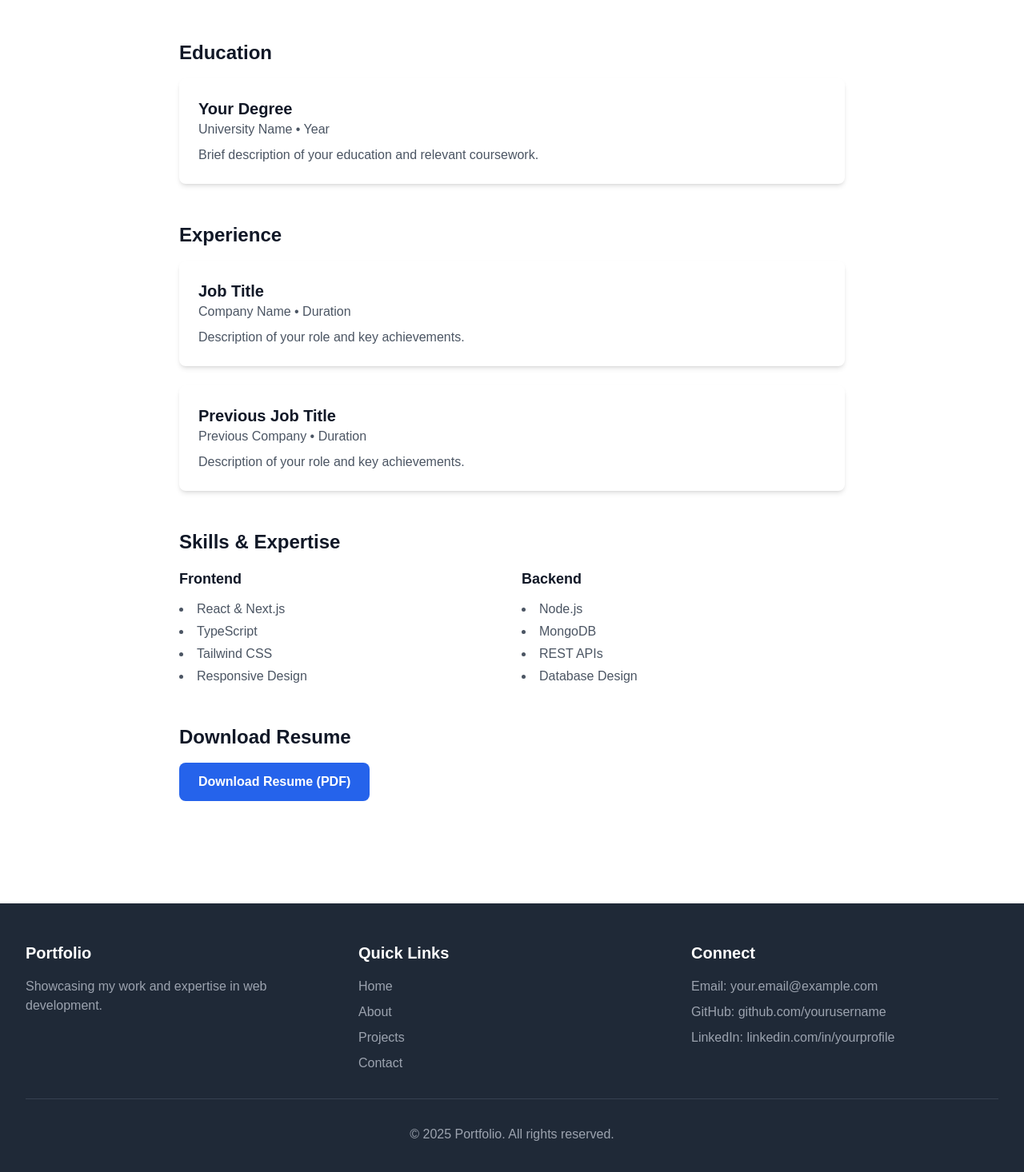
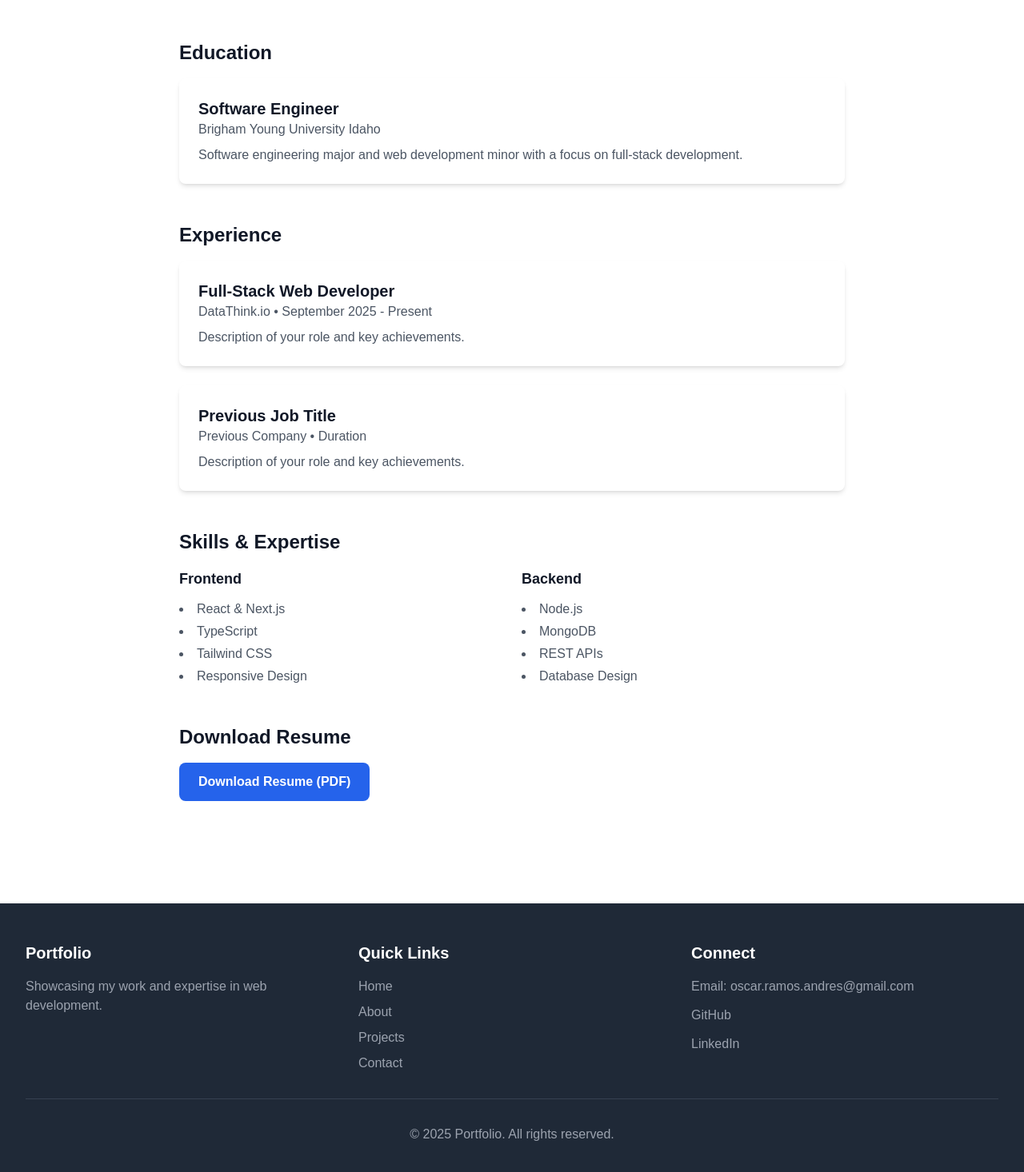
Before and after one commit to Elchamos64/Portfoliodev, a Next.js app: page /about in a window 1280 px wide. Shown: the part 382-1848 px from the top of the page at 80% size. Built offline with nearby package versions, Linux system fonts and the light colour scheme.

Commit message:
Update personal information in About, Contact, and Footer components

```diff
--- a/app/about/page.tsx
+++ b/app/about/page.tsx
@@ -20,10 +20,10 @@ export default function About() {
         <section className="mb-12">
           <h2 className="text-2xl font-semibold text-gray-900 dark:text-white mb-4">Education</h2>
           <div className="bg-white dark:bg-gray-800 p-6 rounded-lg shadow-md mb-4">
-            <h3 className="text-xl font-semibold text-gray-900 dark:text-white">Your Degree</h3>
-            <p className="text-gray-600 dark:text-gray-400">University Name • Year</p>
+            <h3 className="text-xl font-semibold text-gray-900 dark:text-white">Software Engineer</h3>
+            <p className="text-gray-600 dark:text-gray-400">Brigham Young University Idaho</p>
             <p className="text-gray-600 dark:text-gray-300 mt-2">
-              Brief description of your education and relevant coursework.
+              Software engineering major and web development minor with a focus on full-stack development.
             </p>
           </div>
         </section>
@@ -32,8 +32,8 @@ export default function About() {
           <h2 className="text-2xl font-semibold text-gray-900 dark:text-white mb-4">Experience</h2>
           <div className="space-y-6">
             <div className="bg-white dark:bg-gray-800 p-6 rounded-lg shadow-md">
-              <h3 className="text-xl font-semibold text-gray-900 dark:text-white">Job Title</h3>
-              <p className="text-gray-600 dark:text-gray-400">Company Name • Duration</p>
+              <h3 className="text-xl font-semibold text-gray-900 dark:text-white">Full-Stack Web Developer</h3>
+              <p className="text-gray-600 dark:text-gray-400">DataThink.io • September 2025 - Present</p>
               <p className="text-gray-600 dark:text-gray-300 mt-2">
                 Description of your role and key achievements.
               </p>
--- a/app/admin/dashboard/page.tsx
+++ b/app/admin/dashboard/page.tsx
@@ -16,13 +16,24 @@ interface Project {
   order: number;
 }
 
+interface Contact {
+  _id: string;
+  name: string;
+  email: string;
+  message: string;
+  createdAt: string;
+  read: boolean;
+}
+
 export default function AdminDashboard() {
   const [projects, setProjects] = useState<Project[]>([]);
+  const [contacts, setContacts] = useState<Contact[]>([]);
   const [loading, setLoading] = useState(true);
   const router = useRouter();
 
   useEffect(() => {
     fetchProjects();
+    fetchContacts();
   }, []);
 
   const fetchProjects = async () => {
@@ -36,6 +47,18 @@ export default function AdminDashboard() {
       console.error('Error fetching projects:', error);
     } finally {
       setLoading(false);
+    }
+  };
+
+  const fetchContacts = async () => {
+    try {
+      const response = await fetch('/api/contact');
+      if (response.ok) {
+        const data = await response.json();
+        setContacts(data);
+      }
+    } catch (error) {
+      console.error('Error fetching contacts:', error);
     }
   };
 
@@ -161,6 +184,51 @@ export default function AdminDashboard() {
             </ul>
           </div>
         )}
+
+        <div className="mt-12">
+          <h2 className="text-xl font-semibold text-gray-900 mb-6">Contact Submissions</h2>
+          {contacts.length === 0 ? (
+            <div className="text-center py-12 bg-white rounded-lg shadow">
+              <p className="text-gray-500">No contact submissions yet.</p>
+            </div>
+          ) : (
+            <div className="bg-white shadow overflow-hidden sm:rounded-md">
+              <ul className="divide-y divide-gray-200">
+                {contacts.map((contact) => (
+                  <li key={contact._id}>
+                    <div className="px-4 py-4 sm:px-6 hover:bg-gray-50">
+                      <div className="flex items-start justify-between">
+                        <div className="flex-1 min-w-0">
+                          <div className="flex items-center space-x-3">
+                            <h3 className="text-lg font-medium text-gray-900">
+                              {contact.name}
+                            </h3>
+                            {!contact.read && (
+                              <span className="inline-flex items-center px-2.5 py-0.5 rounded-full text-xs font-medium bg-blue-100 text-blue-800">
+                                New
+                              </span>
+                            )}
+                          </div>
+                          <p className="mt-1 text-sm text-gray-600">
+                            <a href={`mailto:${contact.email}`} className="hover:text-blue-600">
+                              {contact.email}
+                            </a>
+                          </p>
+                          <p className="mt-2 text-sm text-gray-700 whitespace-pre-wrap">
+                            {contact.message}
+                          </p>
+                          <p className="mt-2 text-xs text-gray-500">
+                            {new Date(contact.createdAt).toLocaleString()}
+                          </p>
+                        </div>
+                      </div>
+                    </div>
+                  </li>
+                ))}
+              </ul>
+            </div>
+          )}
+        </div>
       </main>
     </div>
   );
--- a/app/contact/page.tsx
+++ b/app/contact/page.tsx
@@ -16,28 +16,28 @@ export default function Contact() {
       <div className="mt-16 grid grid-cols-1 md:grid-cols-3 gap-8 text-center">
         <div className="bg-white dark:bg-gray-800 p-6 rounded-lg shadow-md">
           <h3 className="text-xl font-semibold text-gray-900 dark:text-white mb-2">Email</h3>
-          <p className="text-gray-600 dark:text-gray-300">your.email@example.com</p>
+          <p className="text-gray-600 dark:text-gray-300">oscar.ramos.andres@gmail.com</p>
         </div>
         <div className="bg-white dark:bg-gray-800 p-6 rounded-lg shadow-md">
           <h3 className="text-xl font-semibold text-gray-900 dark:text-white mb-2">GitHub</h3>
           <a
-            href="https://github.com/yourusername"
+            href="https://github.com/Elchamos64"
             target="_blank"
             rel="noopener noreferrer"
             className="text-blue-600 dark:text-blue-400 hover:underline"
           >
-            github.com/yourusername
+            Elchamos64
           </a>
         </div>
         <div className="bg-white dark:bg-gray-800 p-6 rounded-lg shadow-md">
           <h3 className="text-xl font-semibold text-gray-900 dark:text-white mb-2">LinkedIn</h3>
           <a
-            href="https://linkedin.com/in/yourprofile"
+            href="https://www.linkedin.com/in/oscar-ramos-7aab1a237/"
             target="_blank"
             rel="noopener noreferrer"
             className="text-blue-600 dark:text-blue-400 hover:underline"
           >
-            linkedin.com/in/yourprofile
+            Oscar Ramos
           </a>
         </div>
       </div>
--- a/components/Footer.tsx
+++ b/components/Footer.tsx
@@ -22,10 +22,14 @@ export default function Footer() {
           </div>
           <div>
             <h3 className="text-xl font-bold mb-4">Connect</h3>
-            <div className="space-y-2 text-gray-400">
-              <p>Email: your.email@example.com</p>
-              <p>GitHub: github.com/yourusername</p>
-              <p>LinkedIn: linkedin.com/in/yourprofile</p>
+            <div className="space-y-3 text-gray-400">
+              <p>Email: oscar.ramos.andres@gmail.com</p>
+              <p>
+                <a href="https://github.com/Elchamos64" className="hover:text-white transition-colors block">GitHub</a>
+              </p>
+              <p>
+                <a href="https://www.linkedin.com/in/oscar-ramos-7aab1a237/" className="hover:text-white transition-colors block">LinkedIn</a>
+              </p>
             </div>
           </div>
         </div>
```
